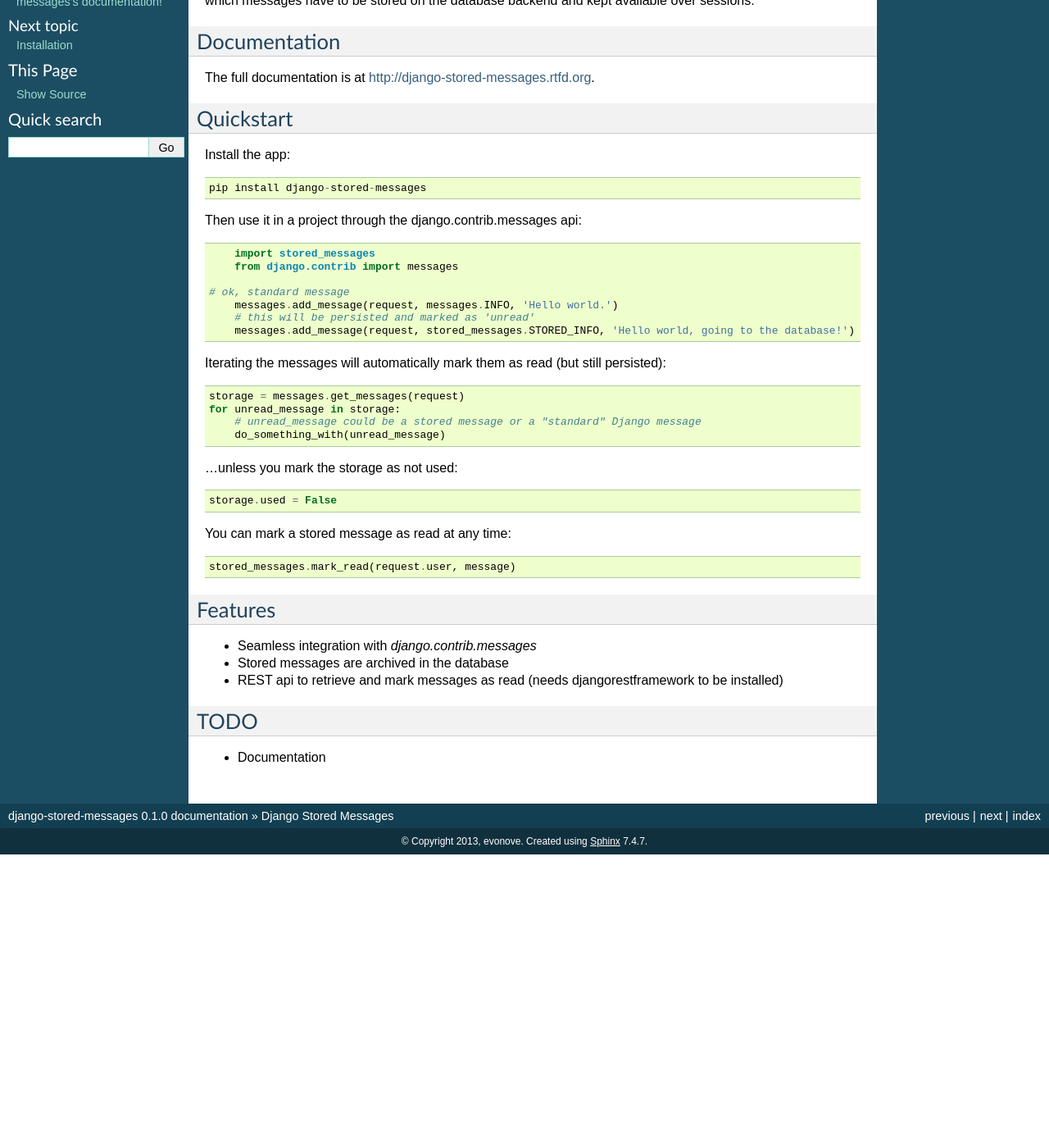
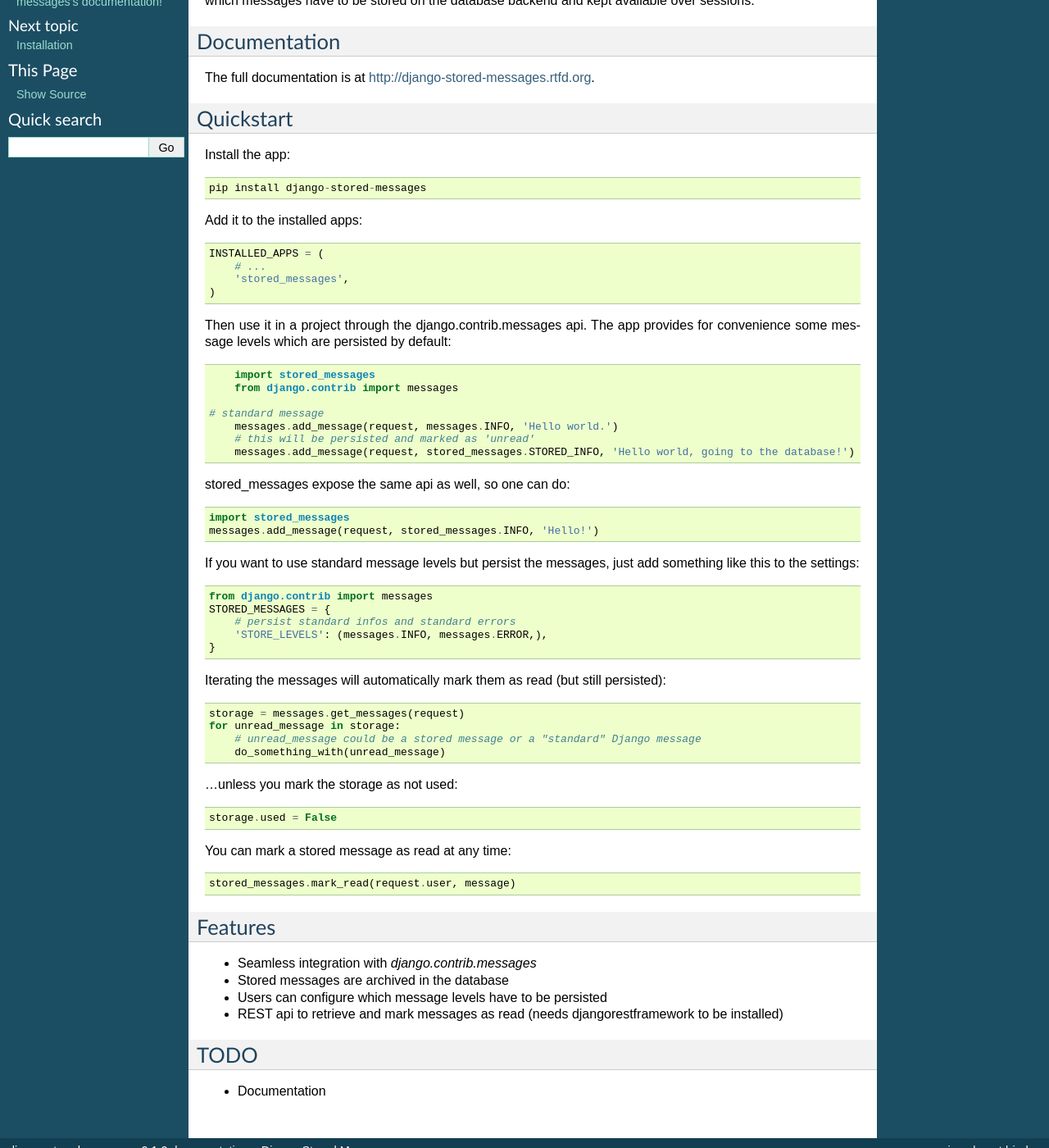
Before and after one commit to evonove/django-stored-messages, a Sphinx documentation site: the page built from docs/readme.rst, in a window 1280 px wide and 1400 px high, scrolled down 213 px. Shown: the whole window at 82% size. Built offline with Sphinx 7.4.7, drawn with Linux system fonts in a browser that asks for light colours; before the commit the page ends 1255 px from its top, so only the background shows below that.

Commit message:
fixed docs drafts

```diff
--- a/HISTORY.rst
+++ b/HISTORY.rst
@@ -3,7 +3,7 @@
 History
 -------
 
-0.1.0 (2013-08-15)
+0.1.0 (2013-10-08)
 ++++++++++++++++++
 
 * First release on PyPI.
--- a/README.rst
+++ b/README.rst
@@ -33,15 +33,37 @@
 
     pip install django-stored-messages
 
-Then use it in a project through the django.contrib.messages api::
+Add it to the installed apps::
+
+    INSTALLED_APPS = (
+        # ...
+        'stored_messages',
+    )
+
+Then use it in a project through the django.contrib.messages api. The app provides for convenience
+some message levels which are persisted by default::
 
 	import stored_messages
 	from django.contrib import messages
 
-    # ok, standard message
+    # standard message
 	messages.add_message(request, messages.INFO, 'Hello world.')
 	# this will be persisted and marked as 'unread'
 	messages.add_message(request, stored_messages.STORED_INFO, 'Hello world, going to the database!')
+
+stored_messages expose the same api as well, so one can do::
+
+    import stored_messages
+    messages.add_message(request, stored_messages.INFO, 'Hello!')
+
+If you want to use standard message levels but persist the messages, just add something like this
+to the settings::
+
+    from django.contrib import messages
+    STORED_MESSAGES = {
+        # persist standard infos and standard errors
+        'STORE_LEVELS': (messages.INFO, messages.ERROR,),
+    }
 
 Iterating the messages will automatically mark them as read (but still persisted)::
 
@@ -63,6 +85,7 @@
 
 * Seamless integration with `django.contrib.messages`
 * Stored messages are archived in the database
+* Users can configure which message levels have to be persisted
 * REST api to retrieve and mark messages as read (needs djangorestframework to be installed)
 
 TODO
--- a/docs/usage.rst
+++ b/docs/usage.rst
@@ -4,4 +4,4 @@
 
 To use django-stored-messages in a project::
 
-	import django-stored-messages
+	import stored_messages
```
Also changed, not shown: docs/installation.rst (line endings or trailing spaces).
